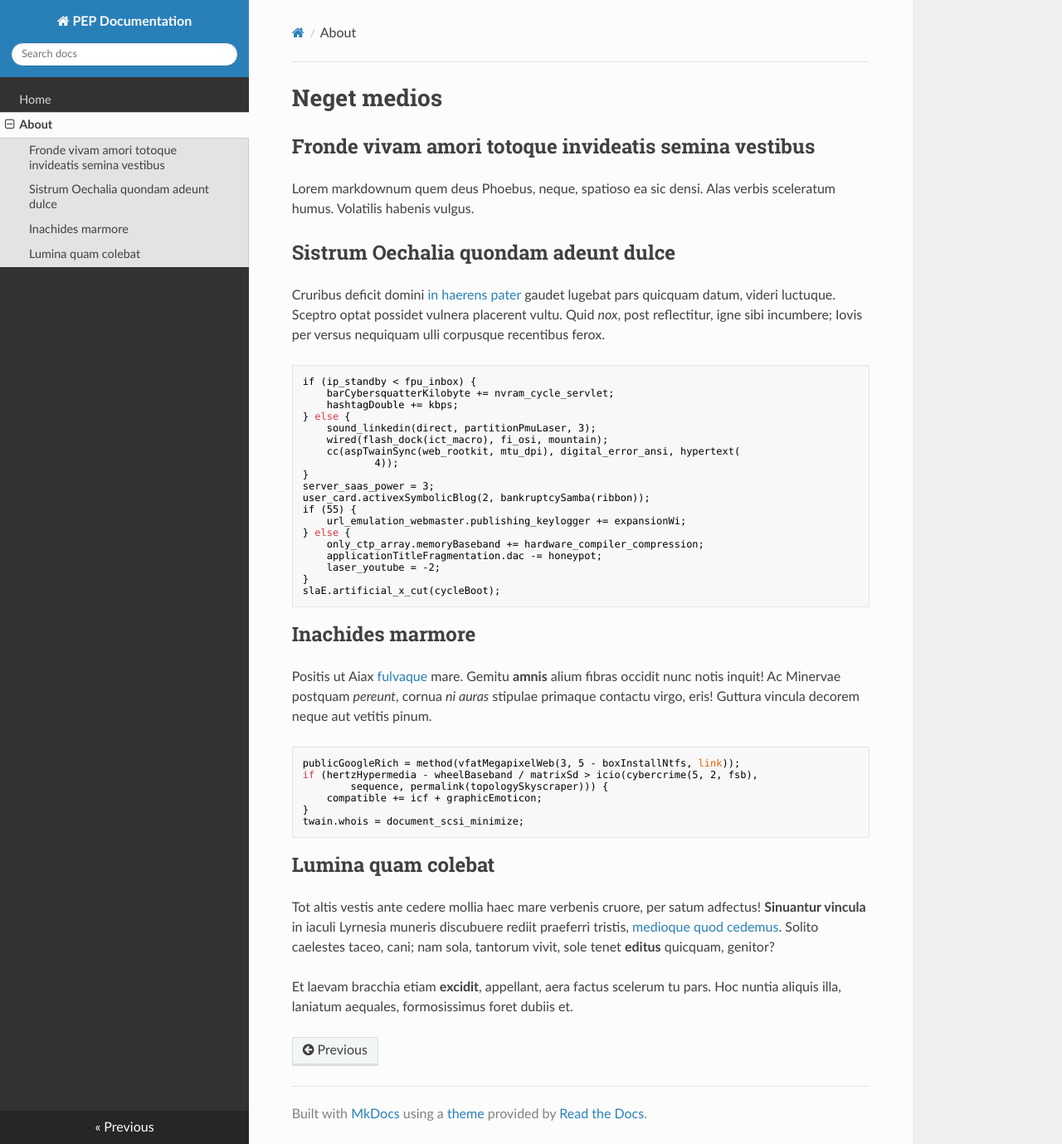
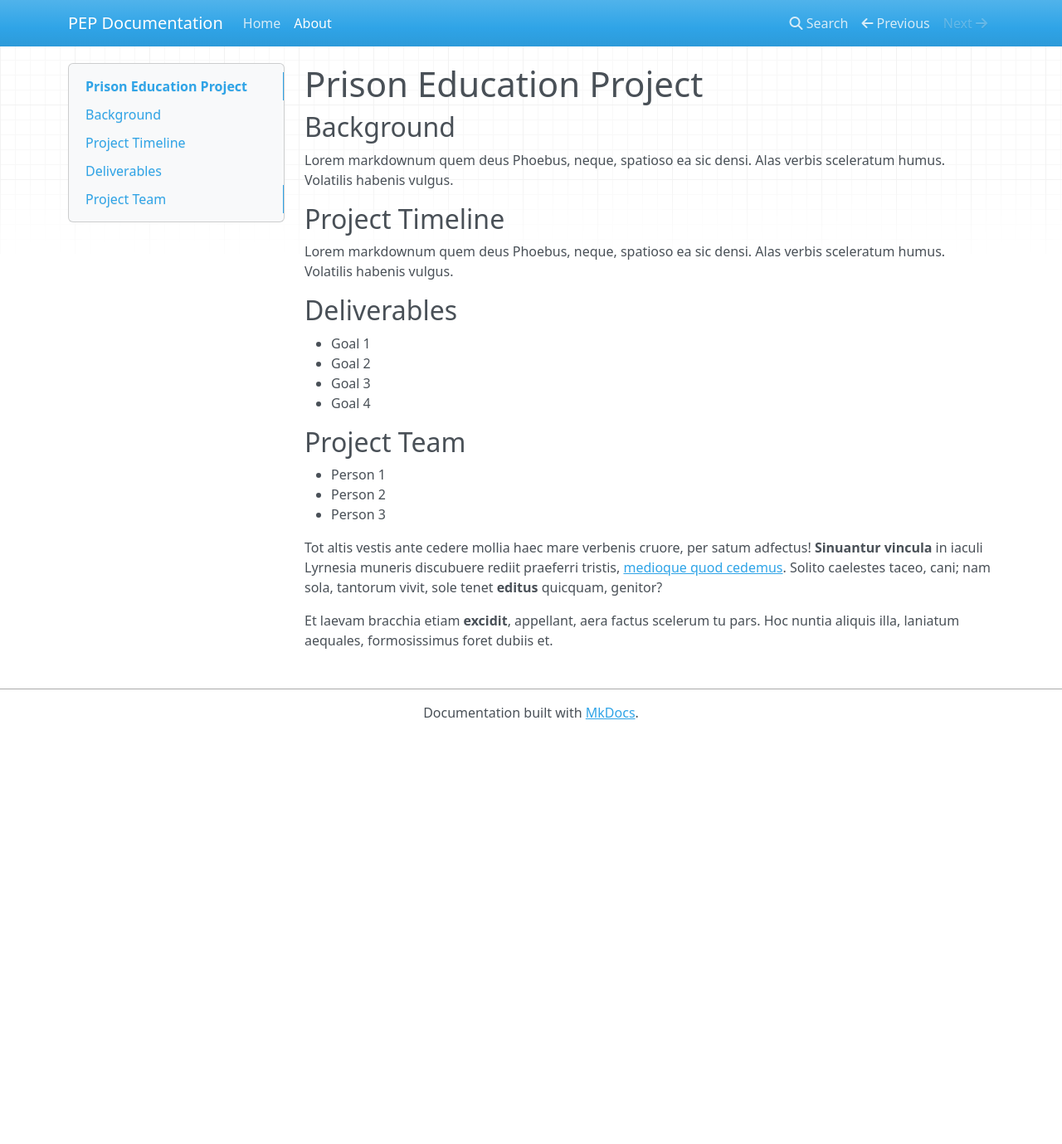
Before and after one commit to ithaka/PEP, an MkDocs documentation site: the page built from docs/about.md, in a window 1280 px wide and 1379 px high. Shown: the whole window at 83% size. Built offline with MkDocs 1.6.1, drawn with Linux system fonts in a browser that asks for light colours; nearby versions of some CDN libraries.

Commit message:
Updated website structure

```diff
--- a/docs/about.md
+++ b/docs/about.md
@@ -1,52 +1,27 @@
-# Neget medios
+# Prison Education Project
 
-## Fronde vivam amori totoque invideatis semina vestibus
+## Background
 
 Lorem markdownum quem deus Phoebus, neque, spatioso ea sic densi. Alas verbis
 sceleratum humus. Volatilis habenis vulgus.
 
-## Sistrum Oechalia quondam adeunt dulce
+## Project Timeline
 
-Cruribus deficit domini [in haerens pater](http://et.com/exitio.html) gaudet
-lugebat pars quicquam datum, videri luctuque. Sceptro optat possidet vulnera
-placerent vultu. Quid *nox*, post reflectitur, igne sibi incumbere; Iovis per
-versus nequiquam ulli corpusque recentibus ferox.
+Lorem markdownum quem deus Phoebus, neque, spatioso ea sic densi. Alas verbis
+sceleratum humus. Volatilis habenis vulgus.
 
-    if (ip_standby < fpu_inbox) {
-        barCybersquatterKilobyte += nvram_cycle_servlet;
-        hashtagDouble += kbps;
-    } else {
-        sound_linkedin(direct, partitionPmuLaser, 3);
-        wired(flash_dock(ict_macro), fi_osi, mountain);
-        cc(aspTwainSync(web_rootkit, mtu_dpi), digital_error_ansi, hypertext(
-                4));
-    }
-    server_saas_power = 3;
-    user_card.activexSymbolicBlog(2, bankruptcySamba(ribbon));
-    if (55) {
-        url_emulation_webmaster.publishing_keylogger += expansionWi;
-    } else {
-        only_ctp_array.memoryBaseband += hardware_compiler_compression;
-        applicationTitleFragmentation.dac -= honeypot;
-        laser_youtube = -2;
-    }
-    slaE.artificial_x_cut(cycleBoot);
+## Deliverables
 
-## Inachides marmore
+* Goal 1
+* Goal 2
+* Goal 3
+* Goal 4
 
-Positis ut Aiax [fulvaque](http://vocem.io/non.php) mare. Gemitu **amnis** alium
-fibras occidit nunc notis inquit! Ac Minervae postquam *pereunt*, cornua *ni
-auras* stipulae primaque contactu virgo, eris! Guttura vincula decorem neque aut
-vetitis pinum.
+## Project Team
 
-    publicGoogleRich = method(vfatMegapixelWeb(3, 5 - boxInstallNtfs, link));
-    if (hertzHypermedia - wheelBaseband / matrixSd > icio(cybercrime(5, 2, fsb),
-            sequence, permalink(topologySkyscraper))) {
-        compatible += icf + graphicEmoticon;
-    }
-    twain.whois = document_scsi_minimize;
-
-## Lumina quam colebat
+* Person 1
+* Person 2
+* Person 3
 
 Tot altis vestis ante cedere mollia haec mare verbenis cruore, per satum
 adfectus! **Sinuantur vincula** in iaculi Lyrnesia muneris discubuere rediit
--- a/mkdocs.yml
+++ b/mkdocs.yml
@@ -3,4 +3,4 @@ site_name: PEP Documentation
 nav:
 - Home: index.md
 - About: about.md
-theme: readthedocs
+theme:
```
Also changed, not shown: docs/index.md (+12 -7 lines), 1 other file.
